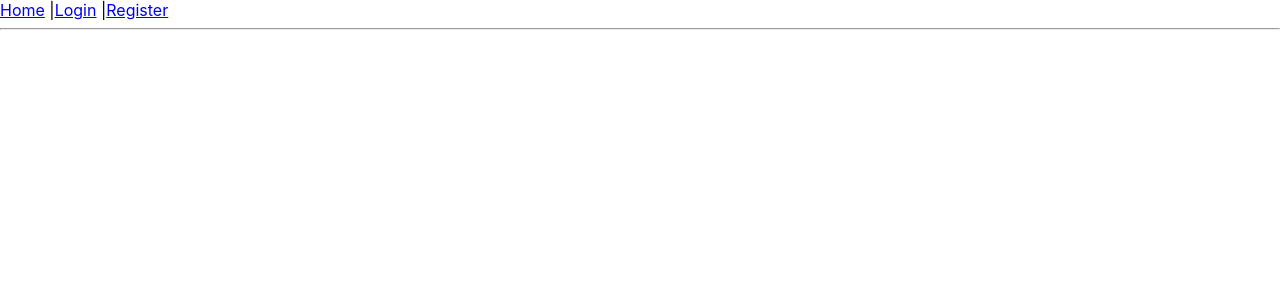
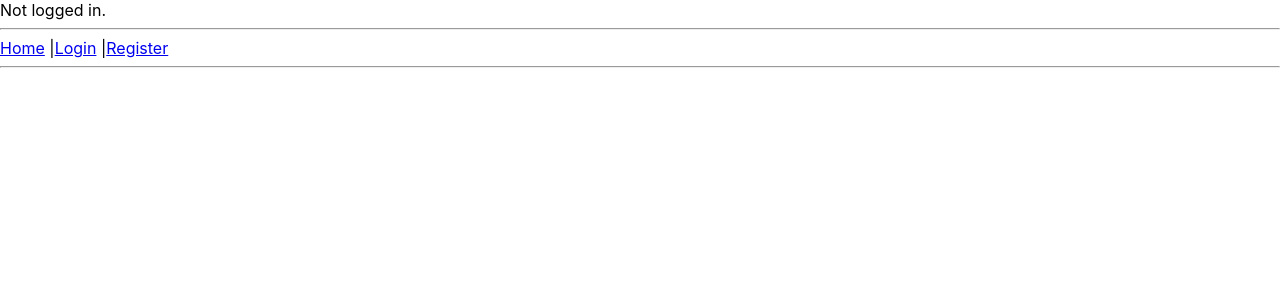
Before and after one commit to AaronKHu/MERN-Authorization, a React (Create React App) app: page / in a window 1280 px wide. Shown: the top 300 px of the page. Built offline with nearby package versions, Linux system fonts and the light colour scheme.

Commit message:
UseEffect emplemented with cookie verificiation

```diff
--- a/src/App.js
+++ b/src/App.js
@@ -4,15 +4,30 @@ import Register from "./Register";
 import Login from './Login';
 import UserContext from './UserContext';
 
-import {useState} from 'react';
+import {useState, useEffect} from 'react';
+import axios from 'axios';
 
 function App() {
 
   const [email, setEmail] = useState('');
 
+  useEffect(() => {
+    // axios.get('http://localhost:4000/user')
+  }, []);
+
+
   return (
       <UserContext.Provider value={{email, setEmail}}>
         <BrowserRouter>
+        <div>
+          {!!email && (
+            <div>Logged in as {email}</div>
+          )}
+          {!email && ( //if we don't have email
+            <div>Not logged in.</div>
+          )}
+        </div>
+        <hr />
           <div>
             <Link to={'/'}>Home</Link> |
             <Link to={'/login'}>Login</Link> |
--- a/src/Register.js
+++ b/src/Register.js
@@ -1,20 +1,23 @@
 import React from 'react'
 import { useState, useContext } from 'react'
 import axios from 'axios';
+import UserContext from "./UserContext";
 
 const Register = () => {
 
     const [email, setEmail] = useState('');
     const [password, setPassword] = useState('');
 
-    const context = useContext(UserContext);
+    const user = useContext(UserContext);
 
     function registerUser(e) {
         e.preventDefault(); //the form won't be sent to action with this method
 
         const data = {email, password};
         axios.post('http://localhost:4000/register', data, {withCredentials:true}) //Allows us to send cookie from React app to API, local host 4000 is where our express app is running
-            .then(response =>{});
+            .then(response =>{
+                user.setEmail(response.data.email);
+            });
     }
 
     return (
```
